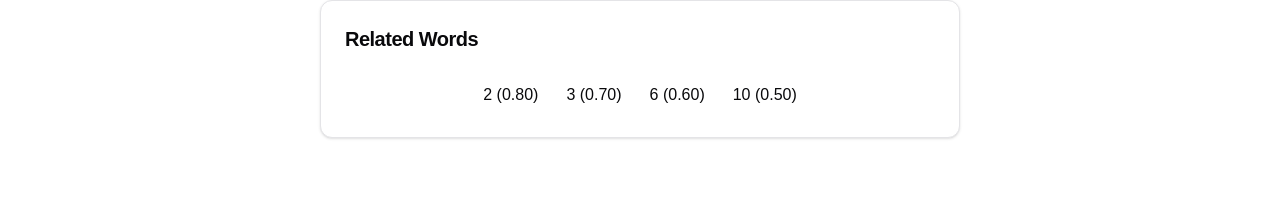
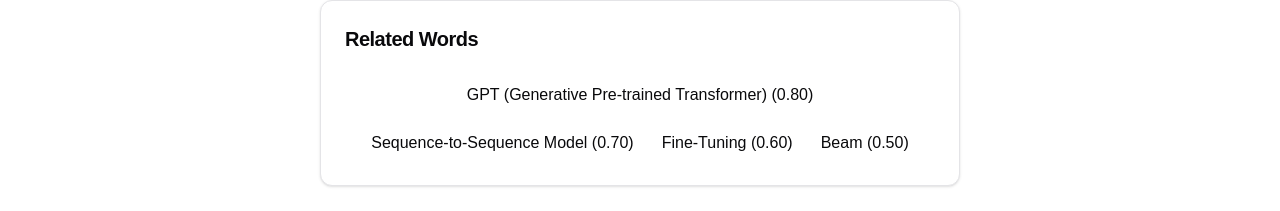
Before and after one commit to 0xMichaelRan/wordchat-nextjs, a Next.js app: page /word/1 in a window 1280 px wide. Shown: the part 382-593 px from the top of the page. Built offline with nearby package versions, Linux system fonts and the light colour scheme; no server answers.

Commit message:
display related word's text, instead of id

```diff
--- a/src/app/word-splash/word-splash-page.tsx
+++ b/src/app/word-splash/word-splash-page.tsx
@@ -45,7 +45,7 @@ export default function WordSplashPage() {
   useEffect(() => {
     const fetchWords = async () => {
       try {
-        const response = await fetch(`${process.env.NEXT_PUBLIC_API_URL}/api/words?limit=20&sort=latest`);
+        const response = await fetch(`${process.env.NEXT_PUBLIC_API_URL}/api/words?limit=20&sort=popular`);
         if (!response.ok) {
           throw new Error('Network response was not ok');
         }
--- a/src/app/word/[id]/word-page.tsx
+++ b/src/app/word/[id]/word-page.tsx
@@ -32,10 +32,10 @@ const defaultResponse: WordData = {
 };
 
 const defaultRelatedWords = [
-  { related_word_id: 2, correlation: 0.8 },
-  { related_word_id: 3, correlation: 0.7 },
-  { related_word_id: 6, correlation: 0.6 },
-  { related_word_id: 10, correlation: 0.5 },
+  { related_word_id: 2, correlation: 0.8, related_word: "GPT (Generative Pre-trained Transformer)" },
+  { related_word_id: 3, correlation: 0.7, related_word: "Sequence-to-Sequence Model" },
+  { related_word_id: 6, correlation: 0.6, related_word: "Fine-Tuning" },
+  { related_word_id: 10, correlation: 0.5, related_word: "Beam" },
 ];
 
 const defaultExplainHistory = [
@@ -57,7 +57,7 @@ const defaultExplainHistory = [
 export default function WordPage() {
   const { id } = useParams()
   const [wordData, setWordData] = useState<WordData | null>(null)
-  const [relatedWords, setRelatedWords] = useState<{ related_word_id: number; correlation: number }[]>([])
+  const [relatedWords, setRelatedWords] = useState<{ related_word_id: number; correlation: number; related_word: string }[]>([])
   const [explainHistory, setExplainHistory] = useState<{ id: number | null; word_id: number; previous_explain: string; changed_at: string }[]>([])
   const [loading, setLoading] = useState(true)
   const [error, setError] = useState<string | null>(null)
@@ -244,7 +244,7 @@ export default function WordPage() {
               {isEditingDetails ? (
                 <div className="flex flex-col gap-2">
                   <Textarea
-                    value={editedDetails}
+                    value={editedDetails || ''}  // Ensure value is a string
                     onChange={(e) => setEditedDetails(e.target.value)}
                     className="w-full"
                     rows={8}
@@ -271,14 +271,14 @@ export default function WordPage() {
         </CardHeader>
         <CardContent>
           <div className="flex flex-wrap gap-3 justify-center">
-            {relatedWords.map(({ related_word_id, correlation }, index) => (
+            {relatedWords.map(({ related_word_id, correlation, related_word }, index) => (
               <Link href={`/word/${related_word_id}`} key={`${related_word_id}-${index}`}>
                 <Button
                   variant="ghost"
                   className="px-2 py-1 hover:bg-primary hover:text-primary-foreground transition-colors"
                   style={{ fontSize: '16px' }}
                 >
-                  {related_word_id} ({correlation.toFixed(2)})
+                  {related_word} ({correlation.toFixed(2)})
                 </Button>
               </Link>
             ))}
```
